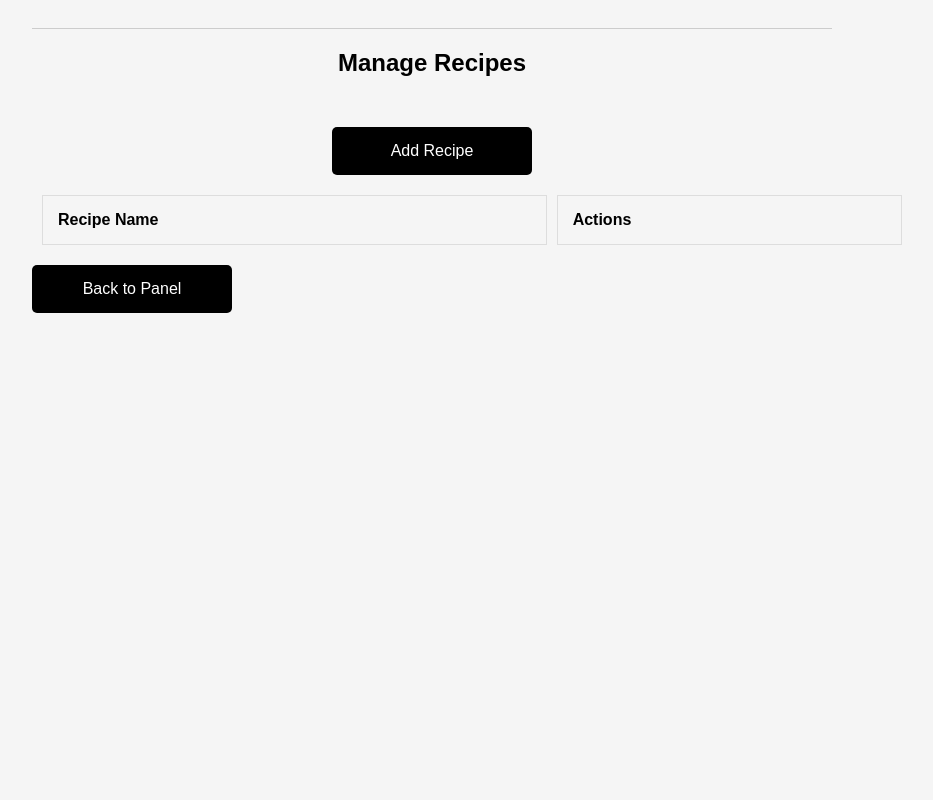
After one commit to PiotrAstro/PO_project, a Flask app: page /client/manage_recipes in a window 1280 px wide. The commit adds this page. Shown: the whole page, without its empty margins (208-1141 px from the left). Run offline with Flask 3, Linux system fonts and the light colour scheme; the visitor is signed in with stand-in values (Sample User, id 1); data comes from the database, SQL or seed files in the repository; data that the repository does not hold is empty.

Commit message:
offer_creation_and_recipe_managment_done

```diff
--- a/app/client/routes.py
+++ b/app/client/routes.py
@@ -4,6 +4,8 @@ from functools import wraps
 import app.login_forms as login_forms
 import app.client.client as client
 from app.models import Client
+from app import db
+from sqlalchemy import text
 
 client_bp = Blueprint('client', __name__, url_prefix='/client')
 
@@ -48,3 +50,318 @@ def login_post():
             login_user(user)
             return redirect(url_for('client.panel'))
     return redirect(url_for('client.login'))
+
+
+@client_bp.route('/manage_recipes')
+@client_required
+def manage_recipes():
+    recipes = db.session.execute(
+        text('''
+            SELECT * FROM "Recipe"
+            WHERE client_id = :client_id
+        '''),
+        {'client_id': current_user.id}
+    ).fetchall()
+
+    return render_template('client/manage_recipes.html', recipes=recipes)
+
+
+@client_bp.route('/add_recipe', methods=['GET', 'POST'])
+@client_required
+def add_recipe():
+    if request.method == 'POST':
+        try:
+            name = request.form['name']
+            description = request.form['description']
+            recipe_steps = request.form['recipeSteps']
+            image_name = request.form.get('image_name', None)
+            recipe_type_id = request.form['recipe_type_id']
+            ingredient_ids = request.form.getlist('ingredient_ids[]')
+            quantities = request.form.getlist('quantities[]')
+
+            # print(f"Form data: {request.form}")
+            # print(f"Ingredient IDs: {ingredient_ids}")
+            # print(f"Quantities: {quantities}")
+
+            if not ingredient_ids or not quantities or len(ingredient_ids) != len(quantities):
+                raise ValueError("Ingredients and quantities cannot be empty or mismatched.")
+
+            # Insert recipe
+            result = db.session.execute(
+                text('''
+                    INSERT INTO "Recipe" (client_id, recipe_type_id, name, description, "recipeSteps", image_name)
+                    VALUES (:client_id, :recipe_type_id, :name, :description, :recipe_steps, :image_name)
+                    RETURNING id
+                '''),
+                {
+                    'client_id': current_user.id,
+                    'recipe_type_id': recipe_type_id,
+                    'name': name,
+                    'description': description,
+                    'recipe_steps': recipe_steps,
+                    'image_name': image_name
+                }
+            )
+            recipe_id = result.fetchone()[0]
+            #print(f"Recipe ID: {recipe_id}")
+
+            # Insert ingredients
+            for ingredient_id, quantity in zip(ingredient_ids, quantities):
+                db.session.execute(
+                    text('''
+                        INSERT INTO "RecipeIngredients" (recipe_id, ingredient_id, quantity)
+                        VALUES (:recipe_id, :ingredient_id, :quantity)
+                    '''),
+                    {'recipe_id': recipe_id, 'ingredient_id': ingredient_id, 'quantity': quantity}
+                )
+
+            db.session.commit()
+            return redirect(url_for('client.manage_recipes'))
+        except Exception as e:
+            print(f"Error: {e}")
+            return "An error occurred while adding the recipe. Please try again.", 400
+
+    recipe_types = db.session.execute(text('SELECT * FROM "RecipeType"')).fetchall()
+    ingredients = db.session.execute(text('SELECT * FROM "Ingredient"')).fetchall()
+
+    return render_template('client/add_recipe.html', recipe_types=recipe_types, ingredients=ingredients)
+
+
+@client_bp.route('/edit_recipe/<int:recipe_id>', methods=['GET', 'POST'])
+@client_required
+def edit_recipe(recipe_id):
+    if request.method == 'POST':
+        # Zaktualizuj dane przepisu
+        name = request.form['name']
+        description = request.form['description']
+        recipe_steps = request.form['recipeSteps']
+        recipe_type_id = request.form['recipe_type_id']
+        ingredient_ids = request.form.getlist('ingredient_ids[]')
+        quantities = request.form.getlist('quantities[]')
+
+        # Walidacja
+        if not ingredient_ids or not quantities or len(ingredient_ids) != len(quantities):
+            raise ValueError("Ingredients and quantities cannot be empty or mismatched.")
+
+        # Aktualizacja przepisu w bazie danych
+        db.session.execute(
+            text('''
+                UPDATE "Recipe"
+                SET name = :name, description = :description,
+                    "recipeSteps" = :recipe_steps, recipe_type_id = :recipe_type_id
+                WHERE id = :recipe_id AND client_id = :client_id
+            '''),
+            {
+                'name': name,
+                'description': description,
+                'recipe_steps': recipe_steps,
+                'recipe_type_id': recipe_type_id,
+                'recipe_id': recipe_id,
+                'client_id': current_user.id
+            }
+        )
+
+        # Usuń istniejące składniki
+        db.session.execute(
+            text('''
+                DELETE FROM "RecipeIngredients"
+                WHERE recipe_id = :recipe_id
+            '''),
+            {'recipe_id': recipe_id}
+        )
+
+        # Dodaj zaktualizowane składniki
+        for ingredient_id, quantity in zip(ingredient_ids, quantities):
+            db.session.execute(
+                text('''
+                    INSERT INTO "RecipeIngredients" (recipe_id, ingredient_id, quantity)
+                    VALUES (:recipe_id, :ingredient_id, :quantity)
+                '''),
+                {'recipe_id': recipe_id, 'ingredient_id': ingredient_id, 'quantity': quantity}
+            )
+
+        db.session.commit()
+        return redirect(url_for('client.manage_recipes'))
+
+    # Pobierz dane przepisu
+    recipe = db.session.execute(
+        text('''
+            SELECT * FROM "Recipe"
+            WHERE id = :recipe_id AND client_id = :client_id
+        '''),
+        {'recipe_id': recipe_id, 'client_id': current_user.id}
+    ).fetchone()
+
+    if not recipe:
+        return "Recipe not found or unauthorized access.", 404
+
+    # Pobierz składniki przypisane do przepisu
+    recipe_ingredients = db.session.execute(
+        text('''
+            SELECT ri.ingredient_id, i.name, ri.quantity
+            FROM "RecipeIngredients" ri
+            JOIN "Ingredient" i ON ri.ingredient_id = i.id
+            WHERE ri.recipe_id = :recipe_id
+        '''),
+        {'recipe_id': recipe_id}
+    ).fetchall()
+
+    # Pobierz wszystkie składniki i typy przepisów
+    recipe_types = db.session.execute(text('SELECT * FROM "RecipeType"')).fetchall()
+    ingredients = db.session.execute(text('SELECT * FROM "Ingredient"')).fetchall()
+
+    # Debugowanie
+    # print(f"Recipe: {recipe}")
+    # print(f"Recipe Ingredients: {recipe_ingredients}")
+
+    return render_template(
+        'client/edit_recipe.html',
+        recipe=recipe,
+        recipe_ingredients=recipe_ingredients,
+        recipe_types=recipe_types,
+        ingredients=ingredients
+    )
+
+
+@client_bp.route('/remove_recipe/<int:recipe_id>', methods=['POST'])
+@client_required
+def remove_recipe(recipe_id):
+    recipe = db.session.execute(
+        text('''
+            SELECT * FROM "Recipe"
+            WHERE id = :recipe_id AND client_id = :client_id
+        '''),
+        {
+            'recipe_id': recipe_id,
+            'client_id': current_user.id
+        }
+    ).fetchone()
+
+    if not recipe:
+        return "Recipe not found or unauthorized access.", 404
+
+    # Sprawdź, czy przepis nie jest powiązany z aktywnymi zamówieniami
+    linked_orders = db.session.execute(
+        text('''
+            SELECT 1
+            FROM "Offer" o
+            JOIN "Orders" ord ON o.id = ord.offer_id
+            WHERE o.request_id IN (
+                SELECT rr.request_id
+                FROM "RecipeRequest" rr
+                WHERE rr.recipe_id = :recipe_id
+            ) AND ord."orderStatus" IN ('InPreparation', 'InDelivery', 'WaitingForDelivery')
+        '''),
+        {'recipe_id': recipe_id}
+    ).fetchone()
+
+
+
+    if linked_orders:
+        return "Cannot delete recipe linked to active orders.", 400
+
+    # Usuń składniki przepisu
+    db.session.execute(
+        text('''
+            DELETE FROM "RecipeIngredients"
+            WHERE recipe_id = :recipe_id
+        '''),
+        {'recipe_id': recipe_id}
+    )
+
+    # Usuń przepis
+    db.session.execute(
+        text('''
+            DELETE FROM "Recipe"
+            WHERE id = :recipe_id AND client_id = :client_id
+        '''),
+        {'recipe_id': recipe_id, 'client_id': current_user.id}
+    )
+
+    # Usuń nieużywane składniki
+    db.session.execute(
+        text('''
+            DELETE FROM "Ingredient"
+            WHERE id NOT IN (
+                SELECT DISTINCT ingredient_id
+                FROM "RecipeIngredients"
+            )
+        ''')
+    )
+
+    db.session.commit()
+    return redirect(url_for('client.manage_recipes'))
+
+
+@client_bp.route('/add_recipe_type', methods=['GET', 'POST'])
+@client_required
+def add_recipe_type():
+    if request.method == 'POST':
+        recipe_type = request.form['recipe_type']
+        db.session.execute(
+            text('''
+                INSERT INTO "RecipeType" (type)
+                VALUES (:type)
+            '''),
+            {'type': recipe_type}
+        )
+        db.session.commit()
+        return redirect(url_for('client.add_recipe'))
+
+    return render_template('client/add_recipe_type.html')
+
+
+@client_bp.route('/add_ingredient', methods=['GET', 'POST'])
+@client_required
+def add_ingredient():
+    if request.method == 'POST':
+        ingredient_name = request.form['ingredient_name']
+        db.session.execute(
+            text('''
+                INSERT INTO "Ingredient" (name)
+                VALUES (:name)
+            '''),
+            {'name': ingredient_name}
+        )
+        db.session.commit()
+        return redirect(url_for('client.add_recipe'))
+
+    return render_template('client/add_ingredient.html')
+
+
+@client_bp.route('/view_recipe/<int:recipe_id>', methods=['GET'])
+@client_required
+def view_recipe(recipe_id):
+    # Pobierz dane przepisu
+    recipe = db.session.execute(
+        text('''
+            SELECT * FROM "Recipe"
+            WHERE id = :recipe_id AND client_id = :client_id
+        '''),
+        {'recipe_id': recipe_id, 'client_id': current_user.id}
+    ).mappings().fetchone()
+
+    if not recipe:
+        return "Recipe not found or unauthorized access.", 404
+
+    # Pobierz składniki przepisu
+    recipe_ingredients = db.session.execute(
+        text('''
+            SELECT ri.quantity, i.name
+            FROM "RecipeIngredients" ri
+            JOIN "Ingredient" i ON ri.ingredient_id = i.id
+            WHERE ri.recipe_id = :recipe_id
+        '''),
+        {'recipe_id': recipe_id}
+    ).fetchall()
+
+    # Debugging
+    print("Recipe:", recipe)
+    print("Steps:", recipe["recipeSteps"])  # Dodaj print, aby upewnić się, że dane są pobierane
+
+
+    return render_template(
+        'client/view_recipe.html',
+        recipe=recipe,
+        recipe_ingredients=recipe_ingredients
+    )
--- a/app/static/css/client.css
+++ b/app/static/css/client.css
@@ -27,3 +27,57 @@
 .panel-button:hover {
     background-color: #333;
 }
+
+.client-recipes-table {
+    border-collapse: separate;
+    border-spacing: 10px;
+    width: 110%;
+}
+
+.client-recipes-table th, .client-recipes-table td {
+    padding: 15px;
+    text-align: left;
+    border: 1px solid #ddd;
+}
+
+.client-recipes-form {
+    display: flex;
+    flex-direction: column;
+    gap: 15px;
+    max-width: 400px;
+}
+
+.client-recipes-form label {
+    font-weight: bold;
+}
+
+.client-recipes-form textarea,
+.client-recipes-form input {
+    padding: 10px;
+    border: 1px solid #ccc;
+    border-radius: 5px;
+}
+
+.client-recipes-form button {
+    margin-top: 15px;
+}
+
+.client-recipes-details {
+    margin: 20px 0;
+    line-height: 1.6;
+}
+
+.client-recipes-ingredients {
+    list-style-type: square;
+    margin: 10px 0 20px 20px;
+    padding: 0;
+}
+
+.client-recipes-image {
+    max-width: 100%;
+    height: auto;
+    margin-top: 10px;
+    border: 1px solid #ddd;
+    border-radius: 5px;
+    padding: 5px;
+}
--- a/app/static/css/main.css
+++ b/app/static/css/main.css
@@ -10,8 +10,13 @@ body {
     font-family: Arial, sans-serif;
     background-color: #f5f5f5;
     display: flex;
+    flex-direction: column;
     align-items: center;
-    justify-content: center;
+    justify-content: flex-start;
+    height: 100%;
+    overflow-y: auto;
+    margin: 0;
+    padding: 0;
 }
 
 .container {
--- /dev/null
+++ b/app/templates/client/manage_recipes.html
@@ -0,0 +1,47 @@
+{% extends "base.html" %}
+
+{% block extra_head %}
+    <link rel="stylesheet" href="{{ url_for('static', filename='css/client.css') }}">
+{% endblock %}
+
+{% block content %}
+    <h2 class="panel-title">Manage Recipes</h2>
+
+    <div class="button-container">
+        <a href="{{ url_for('client.add_recipe') }}">
+            <button class="panel-button">Add Recipe</button>
+        </a>
+    </div>
+
+    <table class="client-recipes-table">
+        <thead>
+            <tr>
+                <th class="client-recipes-table-header">Recipe Name</th>
+                <th class="client-recipes-table-header">Actions</th>
+            </tr>
+        </thead>
+        <tbody>
+            {% for recipe in recipes %}
+            <tr>
+                <td class="client-recipes-table-cell">{{ recipe.name }}</td>
+                <td class="client-recipes-table-cell">
+                    <a href="{{ url_for('client.view_recipe', recipe_id=recipe.id) }}">
+                        <button class="panel-button">View</button>
+                    </a>
+                    <a href="{{ url_for('client.edit_recipe', recipe_id=recipe.id) }}">
+                        <button class="panel-button">Edit</button>
+                    </a>
+                    <form method="POST" action="{{ url_for('client.remove_recipe', recipe_id=recipe.id) }}" style="display:inline;">
+                        <button type="submit" class="panel-button">Remove</button>
+                    </form>
+                </td>
+
+            </tr>
+            {% endfor %}
+        </tbody>
+    </table>
+
+    <a href="{{ url_for('client.panel') }}">
+        <button class="panel-button">Back to Panel</button>
+    </a>
+{% endblock %}
--- a/app/templates/client/panel.html
+++ b/app/templates/client/panel.html
@@ -8,7 +8,7 @@
     <h2 class="panel-title">Client Panel</h2>
     <div class="button-container">
         <button class="panel-button">Manage Reviews</button>
-        <button class="panel-button">Manage Recipes</button>
+        <button class="panel-button" onclick="window.location.href='{{ url_for('client.manage_recipes') }}'">Manage Recipes</button>
         <button class="panel-button">Order</button>
     </div>
 {% endblock %}
--- a/app/templates/restaurant/browse_requests.html
+++ b/app/templates/restaurant/browse_requests.html
@@ -40,5 +40,7 @@
         <p>No pending requests available.</p>
     {% endif %}
 
-    <a href="{{ url_for('restaurant.panel') }}">Back to Panel</a>
+    <a href="{{ url_for('restaurant.panel') }}">
+        <button class="panel-button">Back to Panel</button>
+    </a>
 {% endblock %}
```
Also changed, not shown: app/static/css/restaurant.css (+22 -0 lines), app/templates/client/add_ingredient.html (added, +13 -0 lines), app/templates/client/add_recipe.html (added, +75 -0 lines), app/templates/client/add_recipe_type.html (added, +13 -0 lines), app/templates/client/edit_recipe.html (added, +73 -0 lines), app/templates/client/view_recipe.html (added, +36 -0 lines), app/templates/restaurant/make_offer.html (+8 -2 lines).
